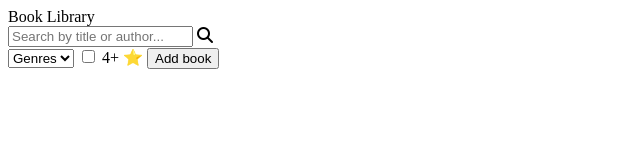
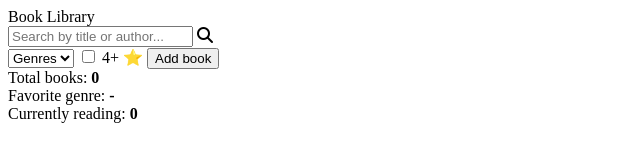
Before and after one commit to ALPINISTLAR/class-book-library, a plain HTML site: page index.html in a window 1280 px wide. Shown: the whole page, without its empty margins (0-640 px from the left). Drawn offline with Linux system fonts and the light colour scheme.

Commit message:
add statistics section

```diff
--- a/index.html
+++ b/index.html
@@ -20,5 +20,16 @@
     <label><input type="checkbox" id="ratingFilter"> 4+ ⭐</label>
     <button id="addBookBtn" class="btn-primary">Add book</button>
   </header>
+  <!-- MAIN -->
+  <main>
+    <!-- Statistics -->
+    <section class="stats">
+      <div class="stat-card">Total books: <strong id="totalBooks">0</strong></div>
+      <div class="stat-card">Favorite genre: <strong id="favGenre">-</strong></div>
+      <div class="stat-card">Currently reading: <strong id="currentlyReading">0</strong></div>
+    </section>
+    <!-- Books Grid -->
+    <section class="books-container" id="booksContainer"></section>
+  </main>
 </body>
 </html>
```
